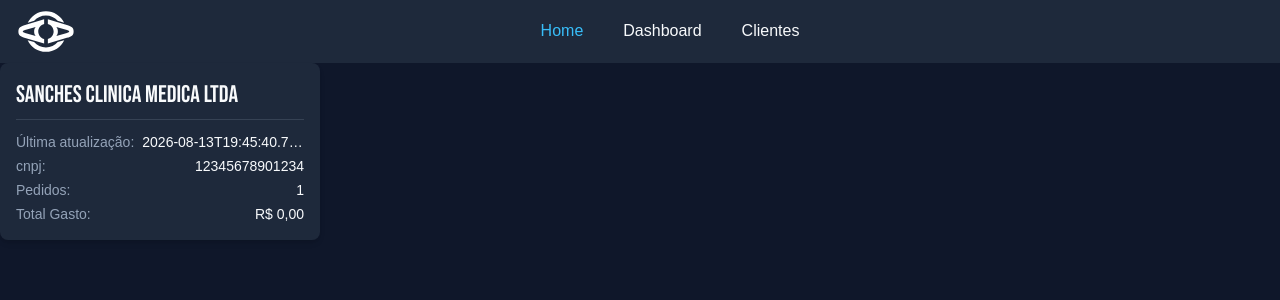
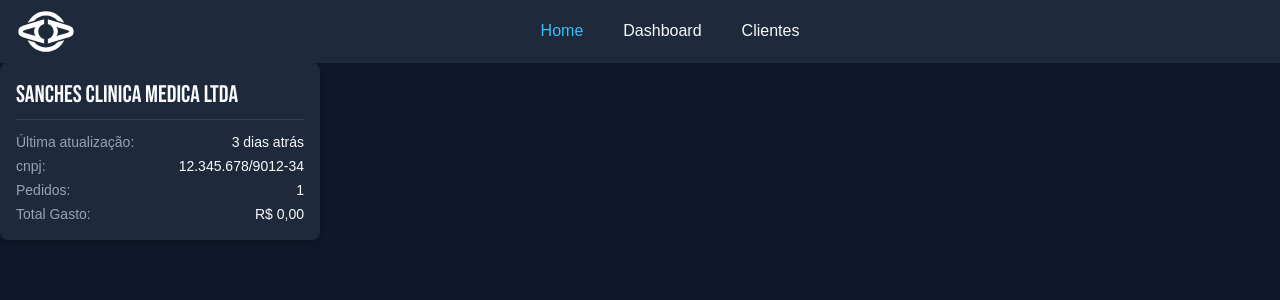
Before and after one commit to Larand26/Monitoramento-Clientes-Novos-Front, a React (Vite) app: page / in a window 1280 px wide. Shown: the top 300 px of the page. Built offline with nearby package versions, Linux system fonts and the light colour scheme.

Commit message:
feat: cria funções de utilidade para formatação de valores

```diff
--- a/src/components/CardClient.tsx
+++ b/src/components/CardClient.tsx
@@ -1,4 +1,6 @@
 import type { Client } from "../interfaces/client.interface";
+
+import * as utils from "../utils/utils";
 
 export default function CardClient(props: {
   client: Client;
@@ -10,13 +12,6 @@ export default function CardClient(props: {
   const p = "text-muted text-sm whitespace-nowrap";
 
   const r = "text-main text-sm truncate text-right";
-
-  const convertMoney = (value: number) => {
-    return value.toLocaleString("pt-BR", {
-      style: "currency",
-      currency: "BRL",
-    });
-  };
 
   return (
     <div
@@ -32,11 +27,11 @@ export default function CardClient(props: {
       <div className="card-content flex flex-col gap-1">
         <div className={style}>
           <p className={p}>Última atualização:</p>
-          <p className={r}>{props.client.updated_at}</p>
+          <p className={r}>{utils.timeAgo(props.client.updated_at)}</p>
         </div>
         <div className={style}>
           <p className={p}>cnpj:</p>
-          <p className={r}>{props.client.cnpj}</p>
+          <p className={r}>{utils.formatCNPJ(props.client.cnpj)}</p>
         </div>
         <div className={style}>
           <p className={p}>Pedidos:</p>
@@ -44,7 +39,9 @@ export default function CardClient(props: {
         </div>
         <div className={style}>
           <p className={p}>Total Gasto:</p>
-          <p className={r}>{convertMoney(props.client.projected_profit)}</p>
+          <p className={r}>
+            {utils.formatMoney(props.client.projected_profit)}
+          </p>
         </div>
       </div>
     </div>
--- /dev/null
+++ b/src/utils/utils.ts
@@ -0,0 +1,48 @@
+export function formatDateString(dateString: string): string {
+  const date = new Date(dateString);
+  const day = String(date.getDate()).padStart(2, "0");
+  const month = String(date.getMonth() + 1).padStart(2, "0");
+  const year = date.getFullYear();
+  return `${day}/${month}/${year}`;
+}
+
+export function timeAgo(dateString: string): string {
+  const date = new Date(dateString);
+  const now = new Date();
+  const secondsAgo = Math.floor((now.getTime() - date.getTime()) / 1000);
+
+  if (secondsAgo < 60) {
+    return `${secondsAgo} segundos atrás`;
+  }
+
+  const minutesAgo = Math.floor(secondsAgo / 60);
+  if (minutesAgo < 60) {
+    return `${minutesAgo} minutos atrás`;
+  }
+
+  const hoursAgo = Math.floor(minutesAgo / 60);
+  if (hoursAgo < 24) {
+    return `${hoursAgo} horas atrás`;
+  }
+
+  const daysAgo = Math.floor(hoursAgo / 24);
+  return `${daysAgo} dias atrás`;
+}
+
+export function formatMoney(value: number): string {
+  return value.toLocaleString("pt-BR", {
+    style: "currency",
+    currency: "BRL",
+  });
+}
+
+export function formatCNPJ(cnpj: string): string {
+  const cleanedCNPJ = cnpj.replace(/\D/g, ""); // Remove non-digit characters
+  if (cleanedCNPJ.length !== 14) {
+    return cnpj; // Return original if not 14 digits
+  }
+  return cleanedCNPJ.replace(
+    /^(\d{2})(\d{3})(\d{3})(\d{4})(\d{2})$/,
+    "$1.$2.$3/$4-$5",
+  );
+}
```
